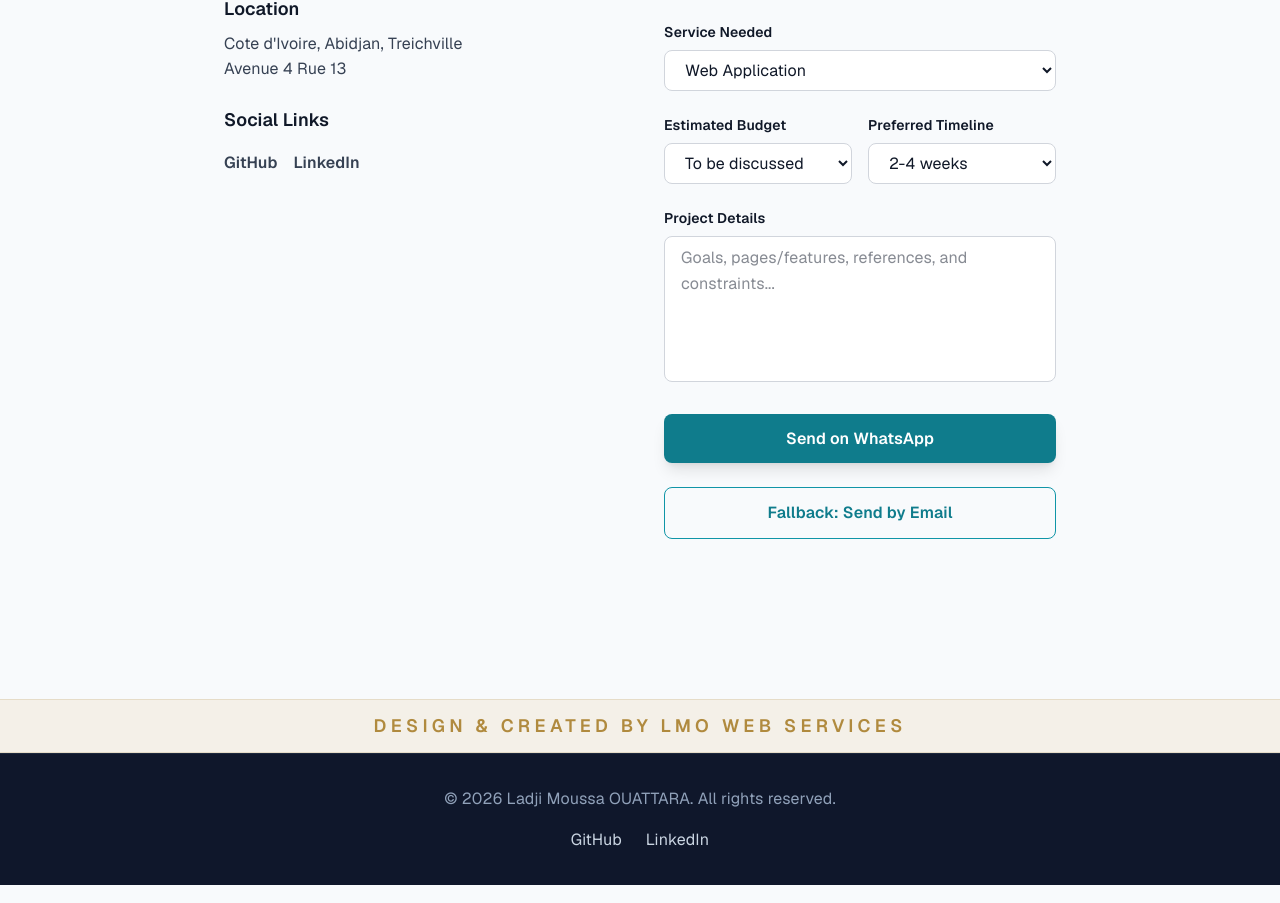
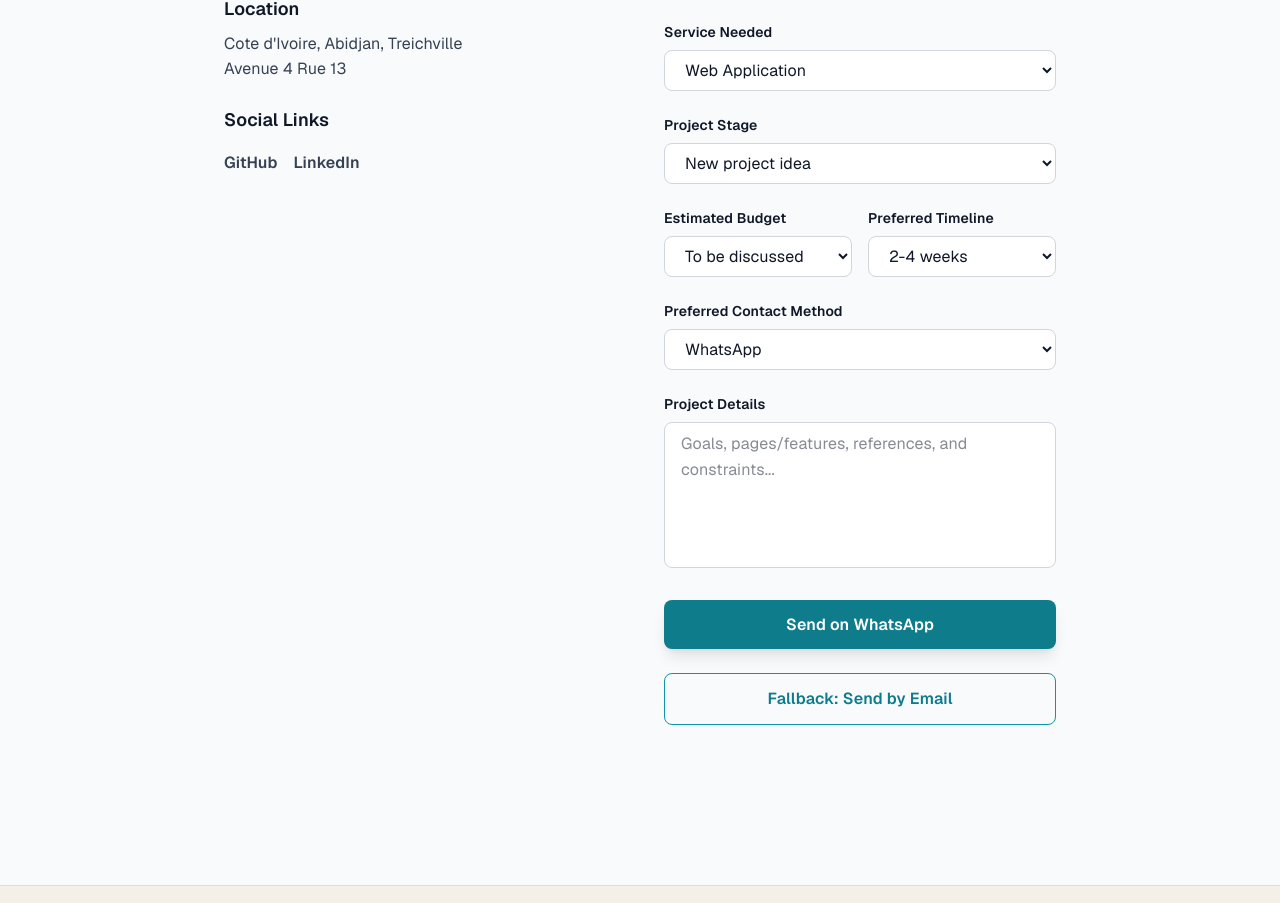
Before and after one commit to AkmelFed12/Portfolio, a Next.js app: page /contact in a window 1280 px wide. Shown: the part 1151-2054 px from the top of the page. Built offline with nearby package versions, Linux system fonts and the light colour scheme; no server answers.

Commit message:
V2.2: add deeper lead qualification fields on contact brief

```diff
--- a/src/app/contact/page.tsx
+++ b/src/app/contact/page.tsx
@@ -11,8 +11,10 @@
     name: '',
     email: '',
     service: 'Web Application',
+    stage: 'New project idea',
     budget: 'To be discussed',
     timeline: '2-4 weeks',
+    contactPreference: 'WhatsApp',
     message: '',
   });
   const [submitted, setSubmitted] = useState(false);
@@ -43,8 +45,10 @@
       `Name: ${formData.name}`,
       `Email: ${emailValue}`,
       `Service Needed: ${formData.service}`,
+      `Project Stage: ${formData.stage}`,
       `Estimated Budget: ${formData.budget}`,
       `Preferred Timeline: ${formData.timeline}`,
+      `Preferred Contact Method: ${formData.contactPreference}`,
       '',
       `Project Details: ${formData.message}`,
     ].join('\n');
@@ -55,8 +59,10 @@
       source: 'contact_page',
       has_email: Boolean(formData.email),
       service: formData.service,
+      stage: formData.stage,
       budget: formData.budget,
       timeline: formData.timeline,
+      contact_preference: formData.contactPreference,
     });
     const popup = window.open(whatsappUrl, '_blank', 'noopener,noreferrer');
     if (!popup) {
@@ -68,8 +74,10 @@
       name: '',
       email: '',
       service: 'Web Application',
+      stage: 'New project idea',
       budget: 'To be discussed',
       timeline: '2-4 weeks',
+      contactPreference: 'WhatsApp',
       message: '',
     });
   };
@@ -220,6 +228,23 @@
                   <option>Bug Fix / Optimization</option>
                 </select>
               </div>
+              <div>
+                <label htmlFor="stage" className="block text-sm font-semibold mb-2 text-gray-900 dark:text-white">
+                  Project Stage
+                </label>
+                <select
+                  id="stage"
+                  name="stage"
+                  value={formData.stage}
+                  onChange={handleChange}
+                  className="w-full px-4 py-2 border border-gray-300 dark:border-gray-700 rounded-lg bg-white dark:bg-slate-900 text-gray-900 dark:text-white focus:outline-none focus:ring-2 focus:ring-cyan-600 focus:border-transparent transition"
+                >
+                  <option>New project idea</option>
+                  <option>Design ready</option>
+                  <option>Development in progress</option>
+                  <option>Need maintenance/support</option>
+                </select>
+              </div>
               <div className="grid sm:grid-cols-2 gap-4">
                 <div>
                   <label htmlFor="budget" className="block text-sm font-semibold mb-2 text-gray-900 dark:text-white">
@@ -258,6 +283,22 @@
                 </div>
               </div>
               <div>
+                <label htmlFor="contactPreference" className="block text-sm font-semibold mb-2 text-gray-900 dark:text-white">
+                  Preferred Contact Method
+                </label>
+                <select
+                  id="contactPreference"
+                  name="contactPreference"
+                  value={formData.contactPreference}
+                  onChange={handleChange}
+                  className="w-full px-4 py-2 border border-gray-300 dark:border-gray-700 rounded-lg bg-white dark:bg-slate-900 text-gray-900 dark:text-white focus:outline-none focus:ring-2 focus:ring-cyan-600 focus:border-transparent transition"
+                >
+                  <option>WhatsApp</option>
+                  <option>Email</option>
+                  <option>Phone Call</option>
+                </select>
+              </div>
+              <div>
                 <label htmlFor="message" className="block text-sm font-semibold mb-2 text-gray-900 dark:text-white">
                   Project Details
                 </label>
```
